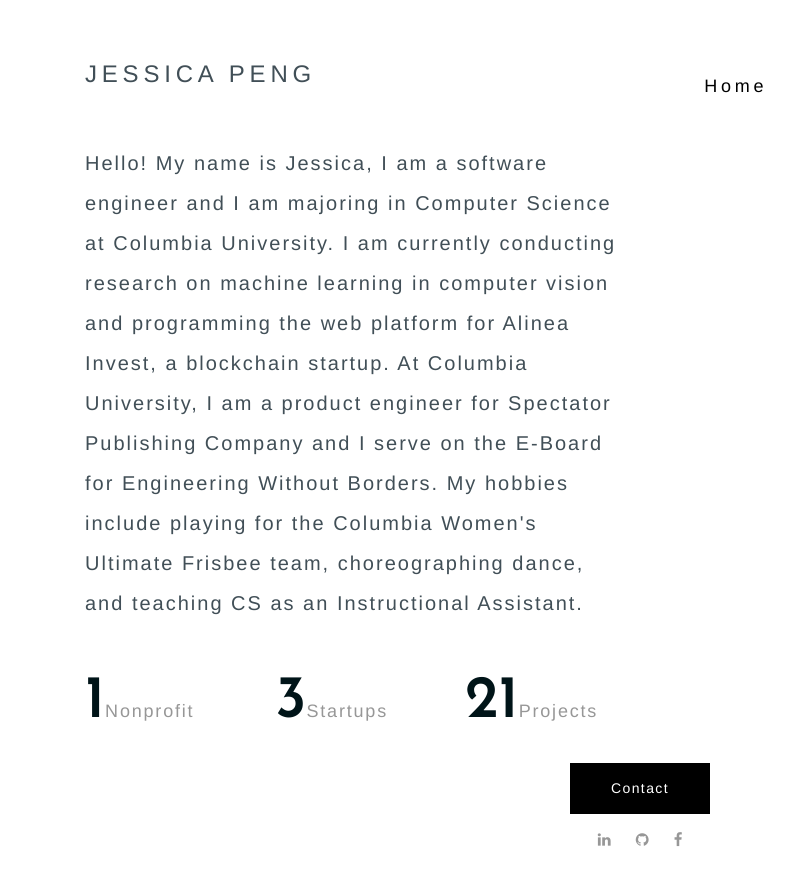
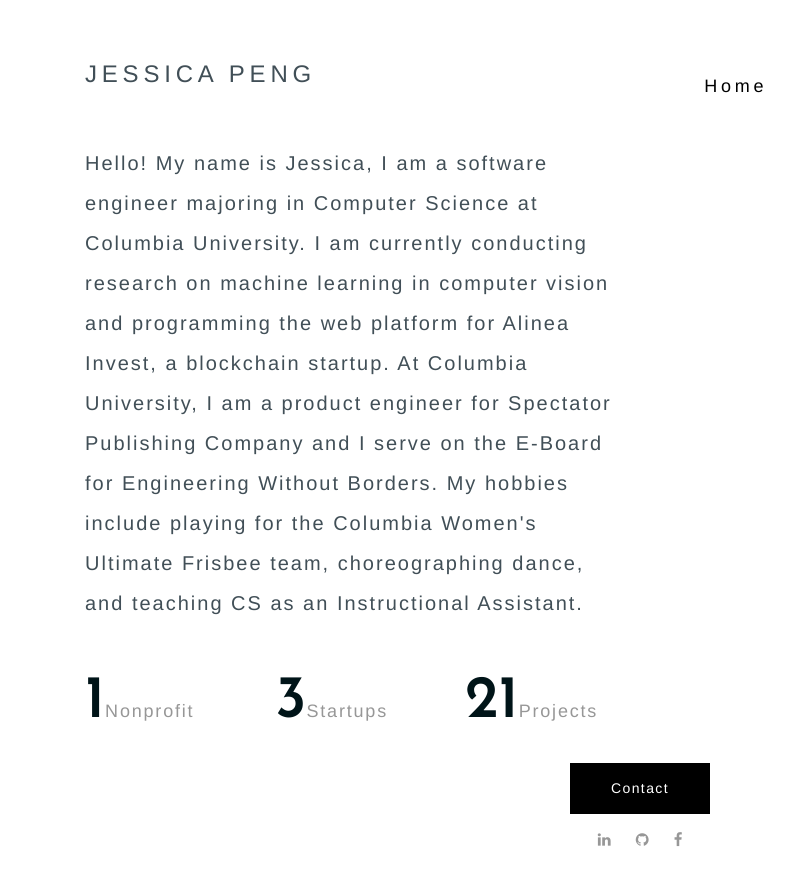
Before and after one commit to jessicapeng/JessicaPeng, a plain HTML site: page index.html in a window 1280 px wide. Shown: the full height of the page, 0-797 px from the left. Drawn offline with Linux system fonts and the light colour scheme.

Commit message:
Updated more descriptions

```diff
--- a/index.html
+++ b/index.html
@@ -86,7 +86,7 @@
 		<div class="container">
 			<div class="row">
 				<div class="col-lg-6">
-					<p class = "neat-font paragraphs-on-page">Hello! My name is Jessica, I am a software engineer and I am majoring in Computer Science at Columbia University. I am currently conducting research on machine learning in computer vision and programming the web platform for Alinea Invest, a blockchain startup. At Columbia University, I am a product engineer for Spectator Publishing Company and I serve on the E-Board for Engineering Without Borders. My hobbies include playing for the Columbia Women's Ultimate Frisbee team, choreographing dance, and teaching CS as an Instructional Assistant.</p>
+					<p class = "neat-font paragraphs-on-page">Hello! My name is Jessica, I am a software engineer majoring in Computer Science at Columbia University. I am currently conducting research on machine learning in computer vision and programming the web platform for Alinea Invest, a blockchain startup. At Columbia University, I am a product engineer for Spectator Publishing Company and I serve on the E-Board for Engineering Without Borders. My hobbies include playing for the Columbia Women's Ultimate Frisbee team, choreographing dance, and teaching CS as an Instructional Assistant.</p>
 					<div class="row mt-5">
                         <style>
 
```
